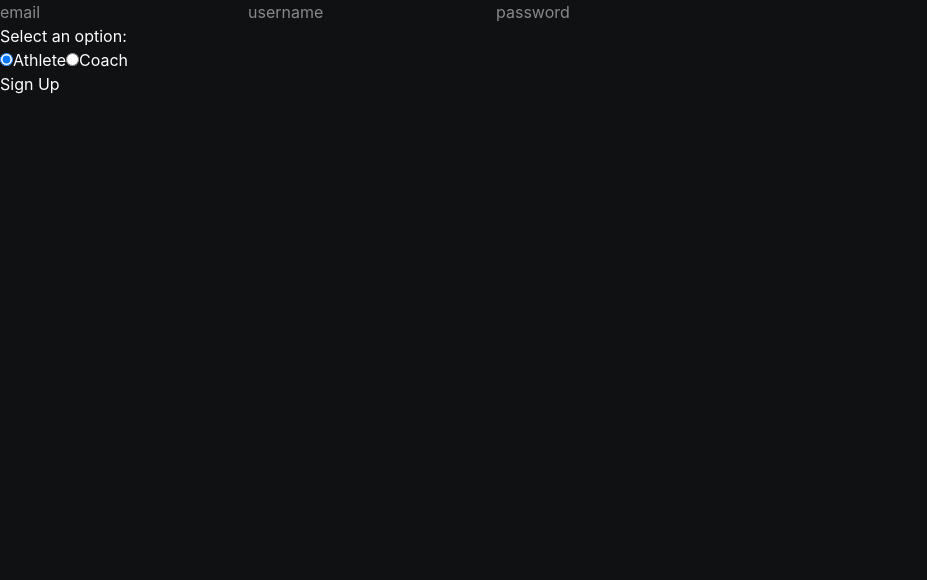
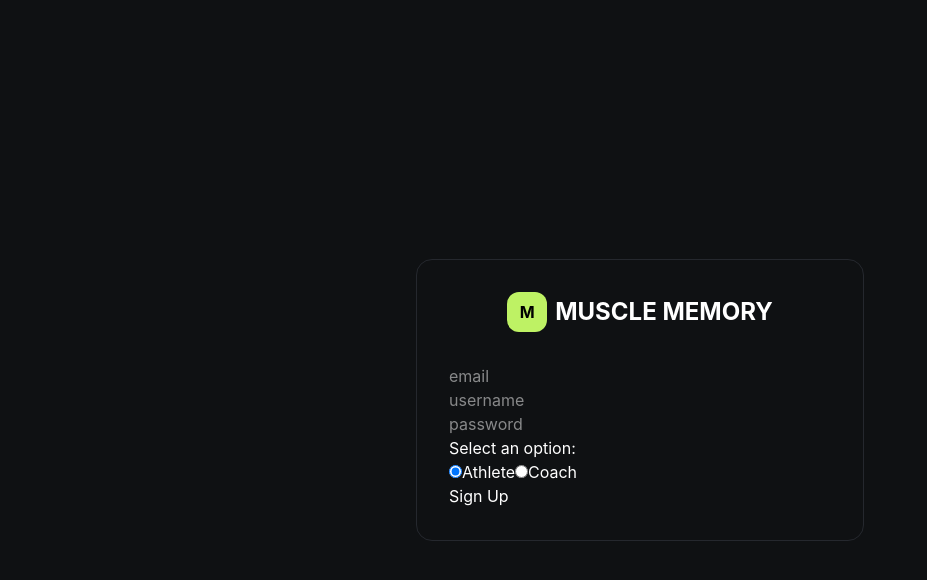
Before and after one commit to jon-zawada/MuscleMemory, a React app in the folder client/: page /signup in a window 1280 px wide. Shown: the top 580 px of the page, without its empty margins (0-927 px from the left). Built offline with nearby package versions, Linux system fonts and the light colour scheme; no server answers.

Commit message:
[MUS-53] PageLayout (#54)

```diff
--- a/client/src/App.tsx
+++ b/client/src/App.tsx
@@ -1,6 +1,7 @@
 import type { JSX } from "react";
 import { BrowserRouter, Route, Routes } from "react-router-dom";
 import ProtectedRoute from "./components/ProtectedRoute";
+import { PageLayout } from "./components/common/PageLayout";
 import CoachDashboard from "./pages/CoachDashboard";
 import Dashboard from "./pages/Dashboard";
 import LoginPage from "./pages/LoginPage";
@@ -9,8 +10,10 @@ import SignupPage from "./pages/SignupPage";
 const App = (): JSX.Element => (
   <BrowserRouter>
     <Routes>
-      <Route path="/login" element={<LoginPage />} />
-      <Route path="/signup" element={<SignupPage />} />
+      <Route element={<PageLayout />}>
+        <Route path="/login" element={<LoginPage />} />
+        <Route path="/signup" element={<SignupPage />} />
+      </Route>
       <Route element={<ProtectedRoute />}>
         <Route path="/dashboard" element={<Dashboard />} />
         <Route path="/coach/dashboard" element={<CoachDashboard />} />
--- /dev/null
+++ b/client/src/components/common/Logo.tsx
@@ -0,0 +1,15 @@
+import type { JSX } from "react";
+
+export const Logo = (): JSX.Element => {
+  return (
+    <div className="flex gap-2 items-center justify-center">
+      <div
+        aria-hidden="true"
+        className="flex items-center justify-center h-10 w-10 rounded-xl bg-positive text-black font-bold"
+      >
+        M
+      </div>
+      <div className="font-bold uppercase text-2xl">Muscle Memory</div>
+    </div>
+  );
+};
--- /dev/null
+++ b/client/src/components/common/PageLayout.tsx
@@ -0,0 +1,16 @@
+import type { JSX } from "react";
+import { Outlet } from "react-router-dom";
+import { Logo } from "./Logo";
+
+export const PageLayout = (): JSX.Element => {
+  return (
+    <div className="flex min-h-screen flex-col items-center justify-center bg-base px-4 py-8">
+      <div className="w-full md:max-w-md md:rounded-2xl md:border md:border-surface md:p-8">
+        <div className="mb-8">
+          <Logo />
+        </div>
+        <Outlet />
+      </div>
+    </div>
+  );
+};
--- a/client/src/index.css
+++ b/client/src/index.css
@@ -1,9 +1,9 @@
 @import "tailwindcss";
 @theme {
-  --color-base: #0f1113;
-  --color-surface: #25282e;
-  --color-positive: #c9f179;
-  --color-warning: #f5a623;
+  --color-base: #0F1113;
+  --color-surface: #25282E;
+  --color-positive: #BEF264;
+  --color-warning: #F5A623;
 }
 
 @layer base {
```
Also changed, not shown: 2 other files (tests, documents, lock files or other folders).
